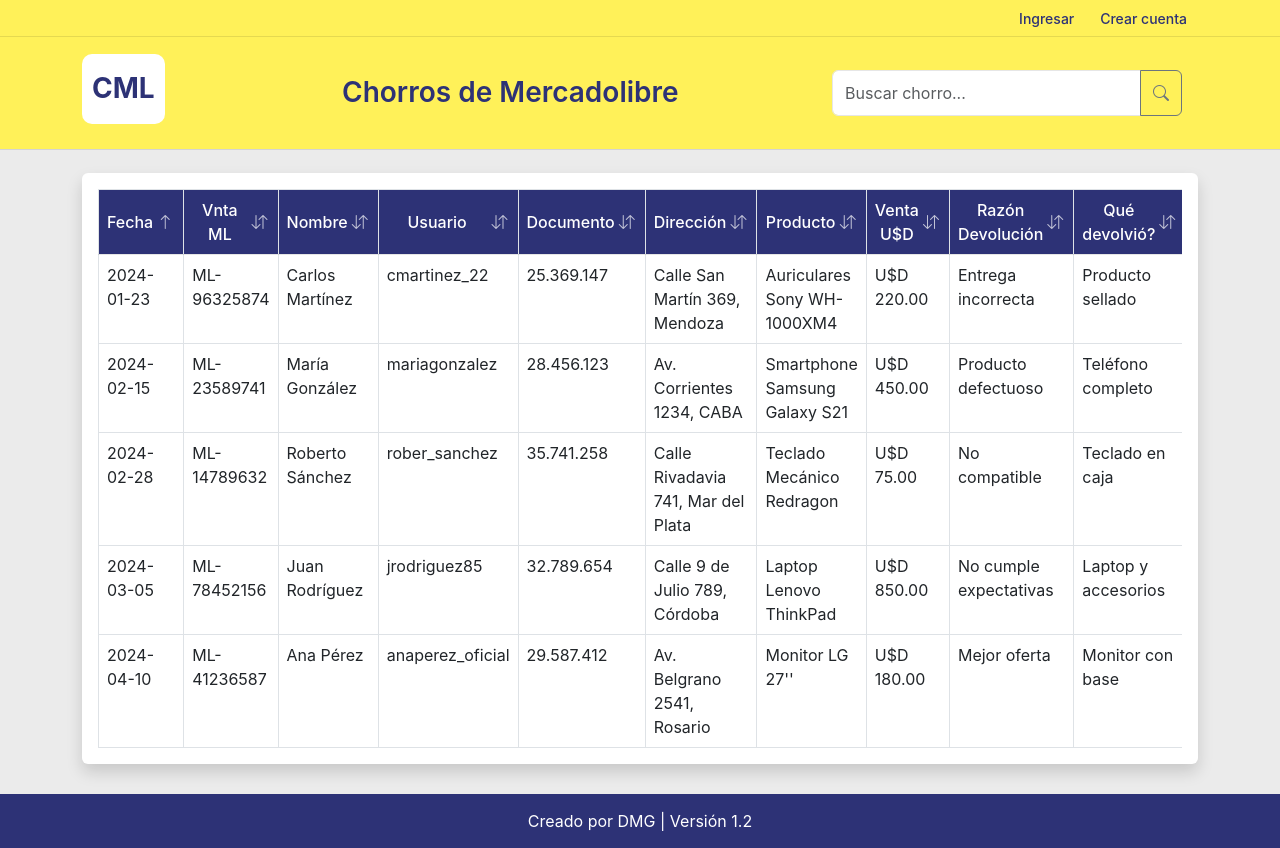
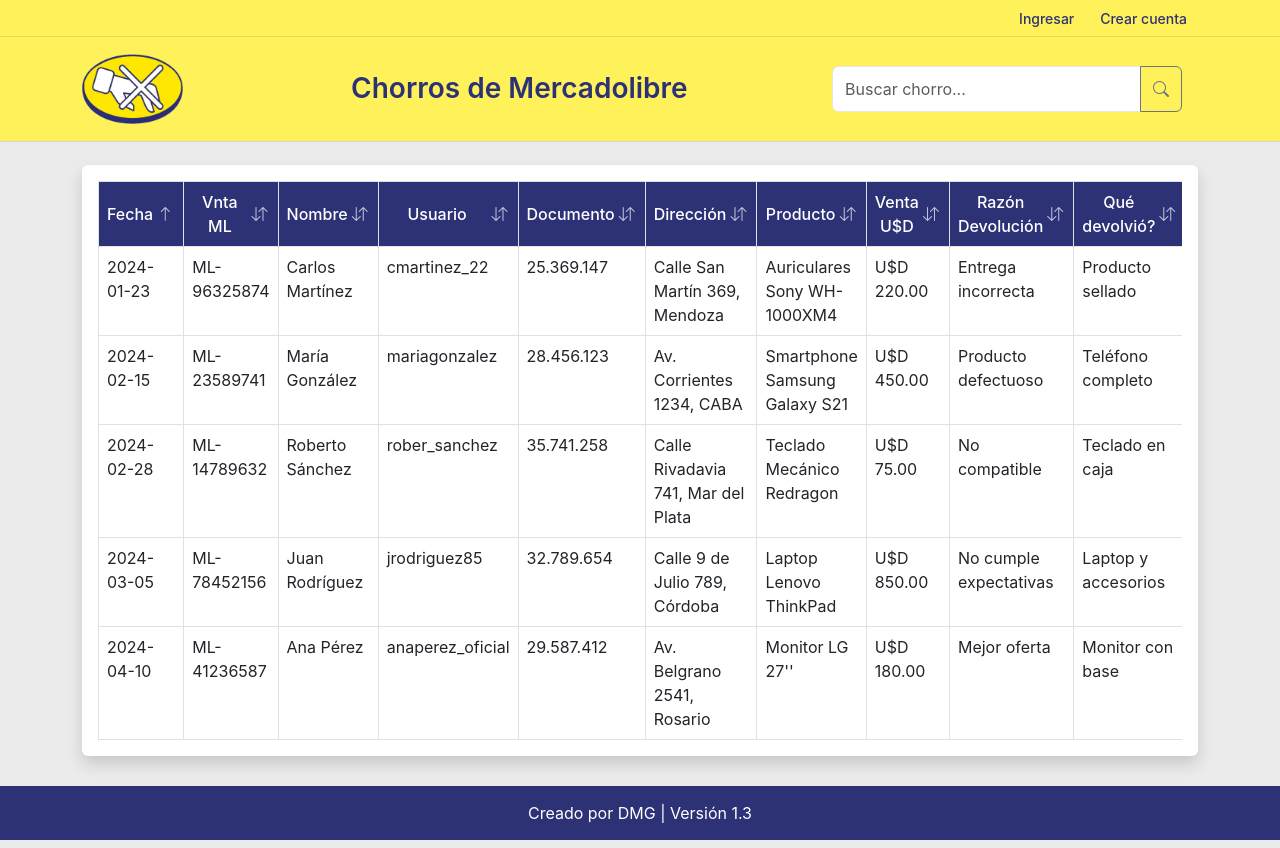
Before and after one commit to ExxaStore/chorrosdeml, a plain HTML site: page index.html in a window 1280 px wide. Drawn offline with nearby package versions, Linux system fonts and the light colour scheme.

Commit message:
Add files via upload

```diff
--- a/data.js
+++ b/data.js
@@ -426,6 +426,7 @@ function eliminarTransaccion() {
 
 // Event Listeners
 document.addEventListener('DOMContentLoaded', () => {
+    console.log('DOM cargado en data.js - Cargando datos iniciales...');
     // Cargar datos iniciales
     ordenarDatos('fecha');
 
@@ -462,3 +463,7 @@ document.addEventListener('DOMContentLoaded', () => {
         btnConfirmar.addEventListener('click', eliminarTransaccion);
     }
 });
+
+// Cargar datos inmediatamente (para solucionar problema de datos no visibles)
+console.log('Cargando datos inmediatamente...');
+ordenarDatos('fecha');
--- a/index.html
+++ b/index.html
@@ -27,8 +27,8 @@
     <nav class="navbar navbar-expand-lg ml-navbar">
         <div class="container">
             <a class="navbar-brand d-flex align-items-center" href="#">
-                <!-- Logo de Chorros de Mercadolibre (reemplazado por texto) -->
-                <span class="ml-logo me-2 h3">CML</span>
+                <!-- Logo de Chorros de Mercadolibre -->
+                <img src="logo.png" alt="Logo Chorros ML" class="ml-logo me-2">
             </a>
             <h2 class="mb-0 ml-brand-text text-center flex-grow-1">Chorros de Mercadolibre</h2>
             <div class="d-flex align-items-center">
@@ -237,7 +237,7 @@
     <!-- Footer -->
     <footer class="ml-footer">
         <div class="container">
-            <p>Creado por DMG | Versión 1.2</p>
+            <p>Creado por DMG | Versión 1.3</p>
         </div>
     </footer>
 
@@ -246,9 +246,17 @@
     <!-- <script src="script.js"></script> -->
 
     <script>
-        // Script adicional para asegurar que los modales funcionen
+        // Script adicional para asegurar que los modales funcionen y cargar los datos
         document.addEventListener('DOMContentLoaded', function() {
             console.log('Inicializando scripts adicionales');
+
+            // Asegurarse de que los datos se carguen
+            if (typeof ordenarDatos === 'function') {
+                console.log('Cargando datos de transacciones...');
+                ordenarDatos('fecha');
+            } else {
+                console.error('La función ordenarDatos no está disponible. Verificar si data.js se cargó correctamente.');
+            }
 
             // Verificar que Bootstrap esté cargado
             if (typeof bootstrap !== 'undefined') {
--- a/styles.css
+++ b/styles.css
@@ -49,14 +49,7 @@ body {
 .ml-logo {
     height: 70px;
     width: auto;
-    display: flex;
-    align-items: center;
-    justify-content: center;
-    font-weight: bold;
-    color: #2D3276;
-    background-color: white;
-    border-radius: 10px;
-    padding: 5px 10px;
+    object-fit: contain;
 }
 
 .ml-brand-text {
```
